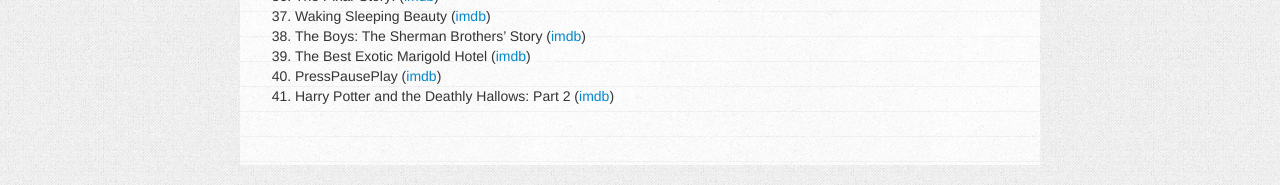
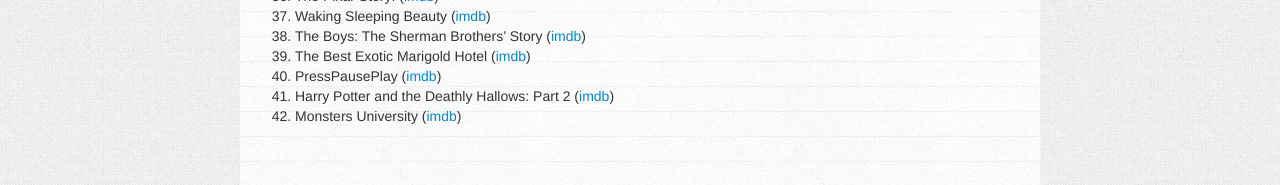
Before and after one commit to charlottepierce/charlottepierce.github.com, a Jekyll site: the page built from _posts/2013-01-01-50-50-Challenge-2013.markdown, in a window 1280 px wide. Shown: the part 1622-1807 px from the top of the page. Built offline with Jekyll 4.4.1, drawn with Linux system fonts in a browser that asks for light colours.

Commit message:
Updated 50/50 challenge list.

```diff
--- a/_posts/2013-01-01-50-50-Challenge-2013.markdown
+++ b/_posts/2013-01-01-50-50-Challenge-2013.markdown
@@ -76,3 +76,4 @@
 39. The Best Exotic Marigold Hotel ([imdb](http://www.imdb.com/title/tt1412386/))
 40. PressPausePlay ([imdb](http://www.imdb.com/title/tt1737674/))
 41. Harry Potter and the Deathly Hallows: Part 2 ([imdb](http://www.imdb.com/title/tt1201607/))
+42. Monsters University ([imdb](http://www.imdb.com/title/tt1453405/))
```
